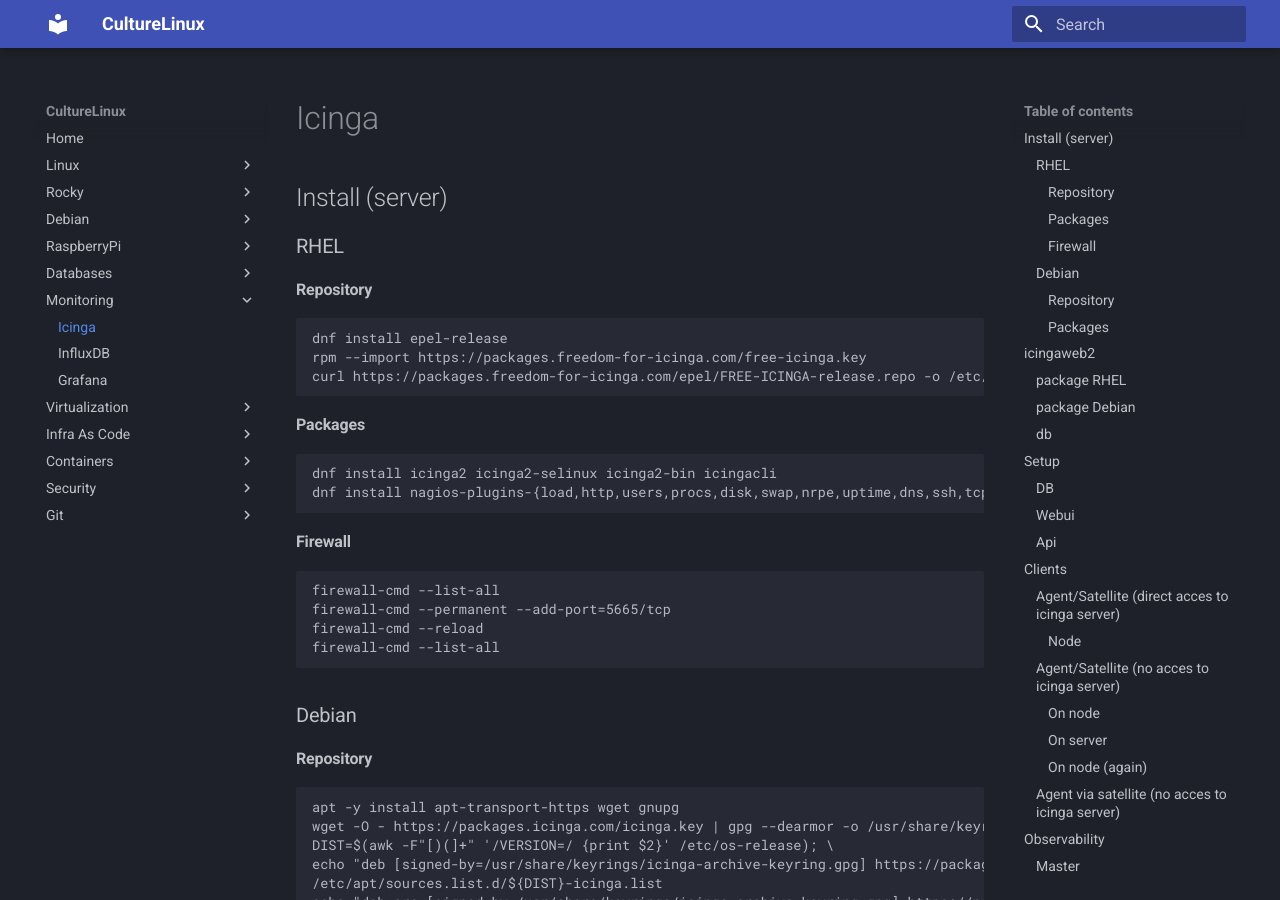
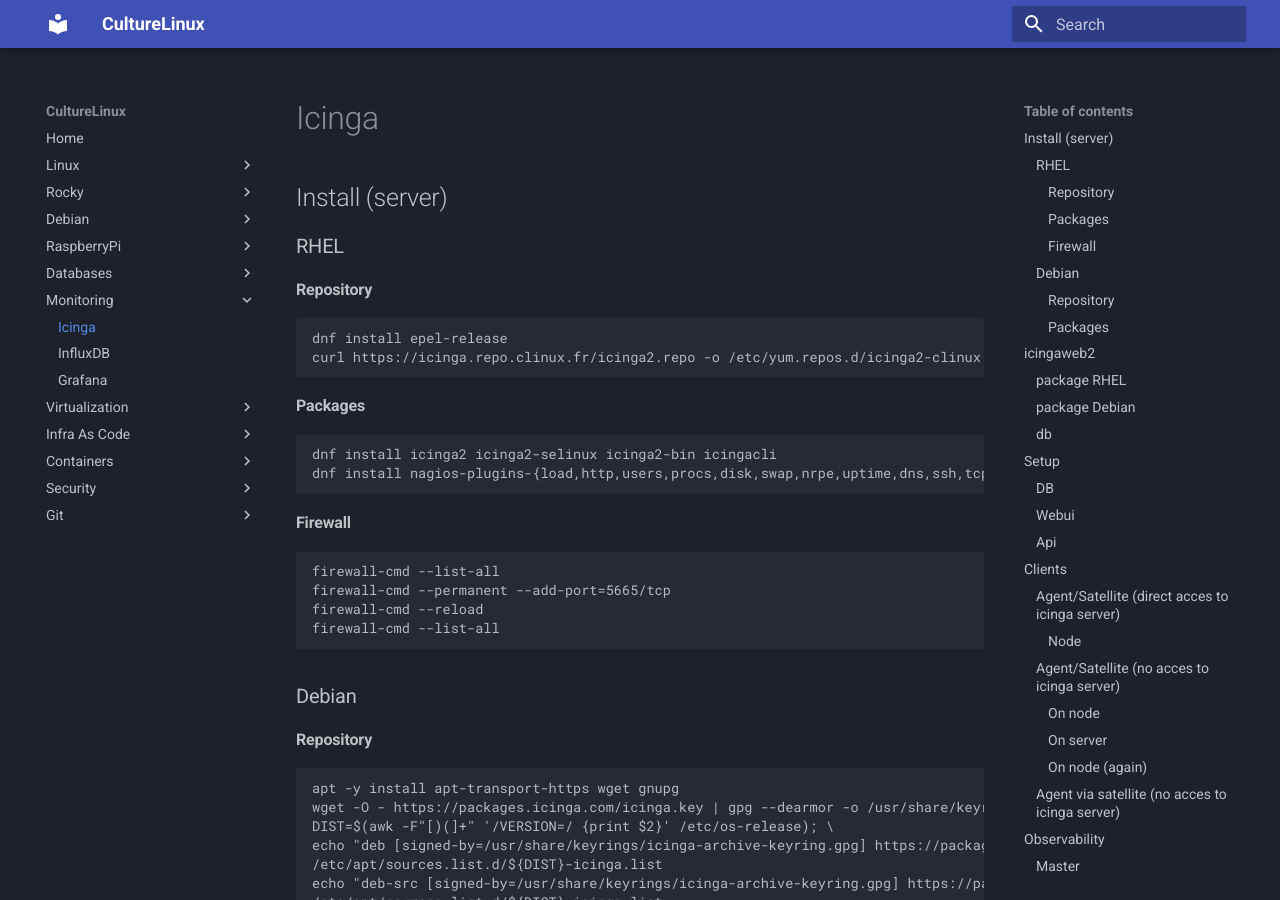
Before and after one commit to CultureLinux/doc, an MkDocs documentation site: the page built from docs/monitoring/icinga.md, in a window 1280 px wide and 900 px high. Built offline with MkDocs 1.6.1 and Material for MkDocs 9.7.7, drawn with Linux system fonts in a browser that asks for light colours.

Commit message:
update repo icinga rocky9

```diff
--- a/docs/monitoring/icinga.md
+++ b/docs/monitoring/icinga.md
@@ -3,8 +3,7 @@
 ### RHEL
 #### Repository
     dnf install epel-release
-    rpm --import https://packages.freedom-for-icinga.com/free-icinga.key
-    curl https://packages.freedom-for-icinga.com/epel/FREE-ICINGA-release.repo -o /etc/yum.repos.d/FREE-ICINGA-release.repo
+    curl https://icinga.repo.clinux.fr/icinga2.repo -o /etc/yum.repos.d/icinga2-clinux.repo
 #### Packages
     dnf install icinga2 icinga2-selinux icinga2-bin icingacli
     dnf install nagios-plugins-{load,http,users,procs,disk,swap,nrpe,uptime,dns,ssh,tcp,ping,mysql}
```
